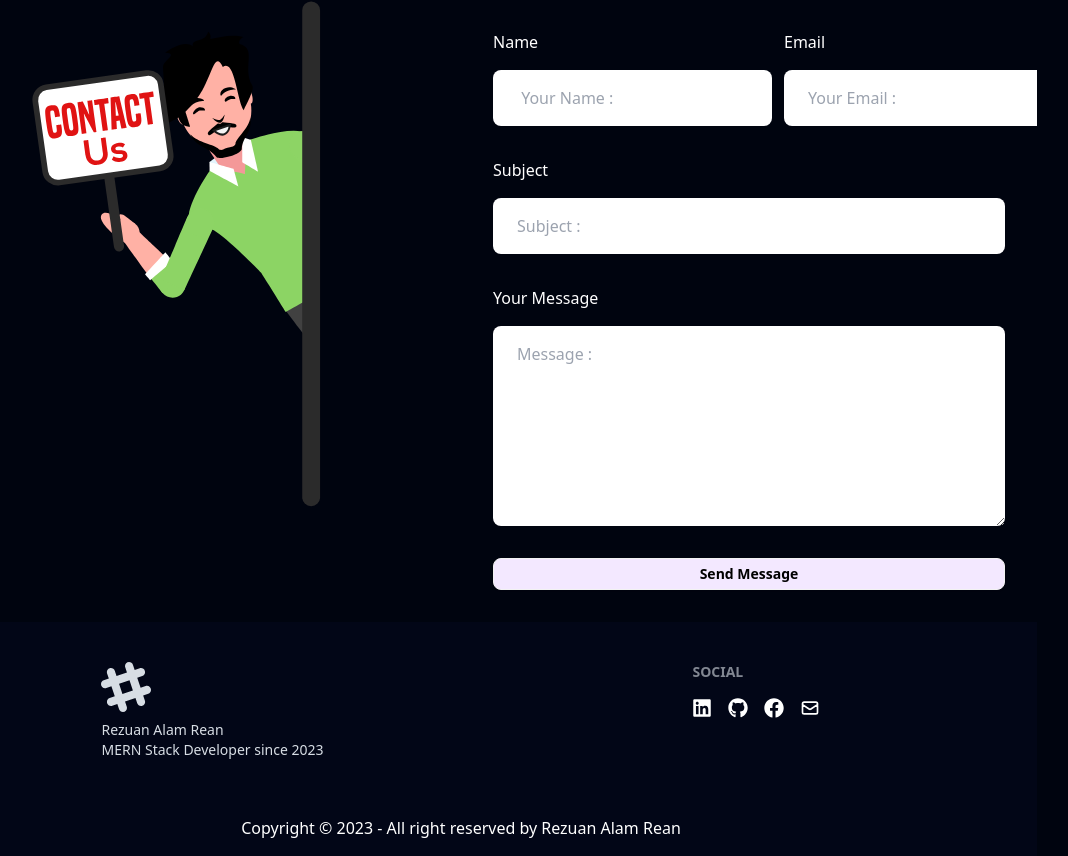
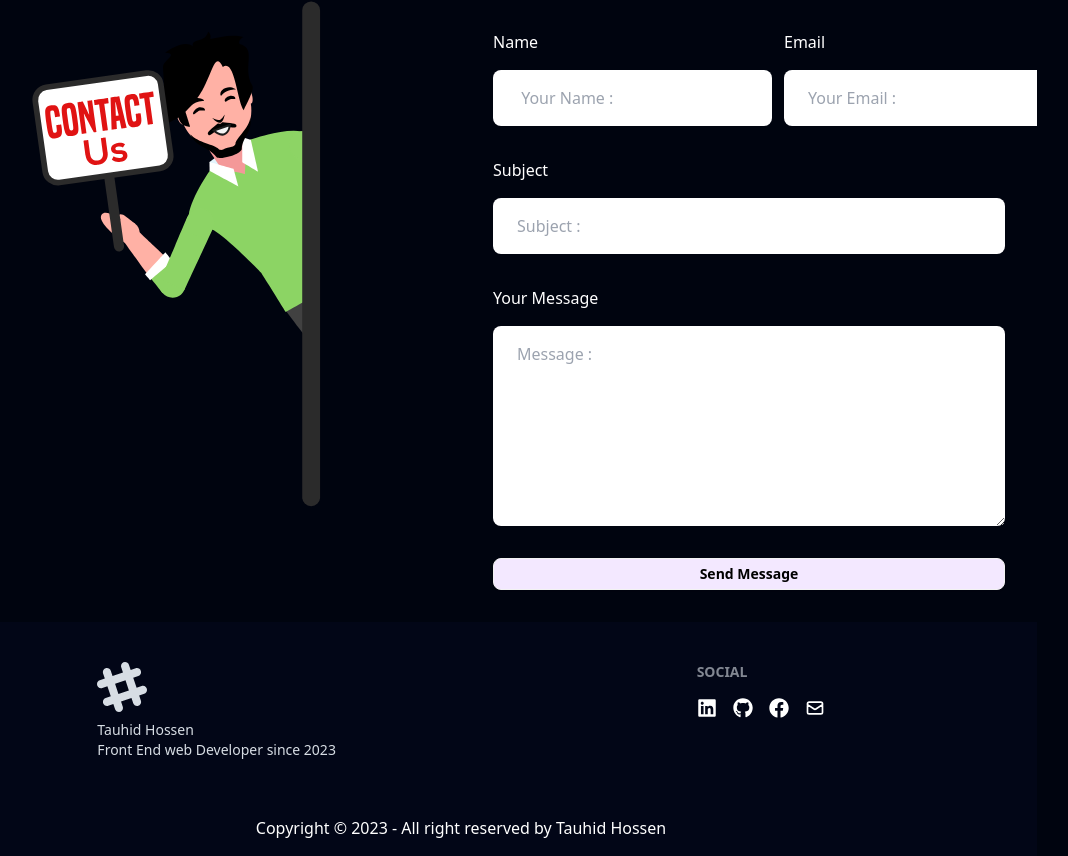
Before and after one commit to TauhidOSD/Protfolio, a React (Vite) app: page / in a window 1280 px wide. Shown: the part 2803-3659 px from the top of the page, without its empty margins (179-1247 px from the left). Built offline with nearby package versions, Linux system fonts and the light colour scheme.

Commit message:
footer section Added

```diff
--- a/src/Shared/Footer.jsx
+++ b/src/Shared/Footer.jsx
@@ -9,7 +9,7 @@ const Footer = () => {
                 <div className="footer p-10 justify-around bg-slate-950 text-neutral-content">
                     <div>
                         <svg width="50" height="50" viewBox="0 0 24 24" xmlns="http://www.w3.org/2000/svg" fillRule="evenodd" clipRule="evenodd" className="fill-current"><path d="M22.672 15.226l-2.432.811.841 2.515c.33 1.019-.209 2.127-1.23 2.456-1.15.325-2.148-.321-2.463-1.226l-.84-2.518-5.013 1.677.84 2.517c.391 1.203-.434 2.542-1.831 2.542-.88 0-1.601-.564-1.86-1.314l-.842-2.516-2.431.809c-1.135.328-2.145-.317-2.463-1.229-.329-1.018.211-2.127 1.231-2.456l2.432-.809-1.621-4.823-2.432.808c-1.355.384-2.558-.59-2.558-1.839 0-.817.509-1.582 1.327-1.846l2.433-.809-.842-2.515c-.33-1.02.211-2.129 1.232-2.458 1.02-.329 2.13.209 2.461 1.229l.842 2.515 5.011-1.677-.839-2.517c-.403-1.238.484-2.553 1.843-2.553.819 0 1.585.509 1.85 1.326l.841 2.517 2.431-.81c1.02-.33 2.131.211 2.461 1.229.332 1.018-.21 2.126-1.23 2.456l-2.433.809 1.622 4.823 2.433-.809c1.242-.401 2.557.484 2.557 1.838 0 .819-.51 1.583-1.328 1.847m-8.992-6.428l-5.01 1.675 1.619 4.828 5.011-1.674-1.62-4.829z"></path></svg>
-                        <p>Rezuan Alam Rean<br />MERN Stack Developer since 2023</p>
+                        <p>Tauhid Hossen<br />Front End web Developer since 2023</p>
                     </div>
                     <div>
                         <span className="footer-title">Social</span>
@@ -17,7 +17,7 @@ const Footer = () => {
 
 
                             <Link
-                                to="https://www.linkedin.com/in/rezuan-alam-rean/"
+                                to="https://www.linkedin.com/in/tauhid-hossen/"
 
                                 className="flex justify-between items-center w-full text-white"
                             >
@@ -28,7 +28,7 @@ const Footer = () => {
 
 
                             <Link
-                                to="https://github.com/Rezuan-Alam-Rean"
+                                to="https://github.com/TauhidOSD"
 
                                 className="flex justify-between items-center w-full text-white"
                             >
@@ -39,7 +39,7 @@ const Footer = () => {
 
 
                             <Link
-                                to="https://www.facebook.com/rean.bhuiyan.94"
+                                to="https://www.facebook.com/tauhid.hossen.524/"
 
                                 className="flex justify-between items-center w-full text-white"
                             >
@@ -50,7 +50,7 @@ const Footer = () => {
 
 
                             <a
-                                href="mailto:rezuanrean.cse@gmail.com"
+                                href="mailto:tauhidhossen04@gmail.com"
                                 className="flex justify-between items-center w-full text-white"
                             >
                                 <>
@@ -64,7 +64,7 @@ const Footer = () => {
                 <div className="p-4 footer-center bg-slate-950 text-white">
                     <div>
                         <p>Copyright © 2023 - All right reserved by
-                            Rezuan Alam Rean</p>
+                            Tauhid Hossen</p>
                     </div>
                 </div>
             </footer>
```
